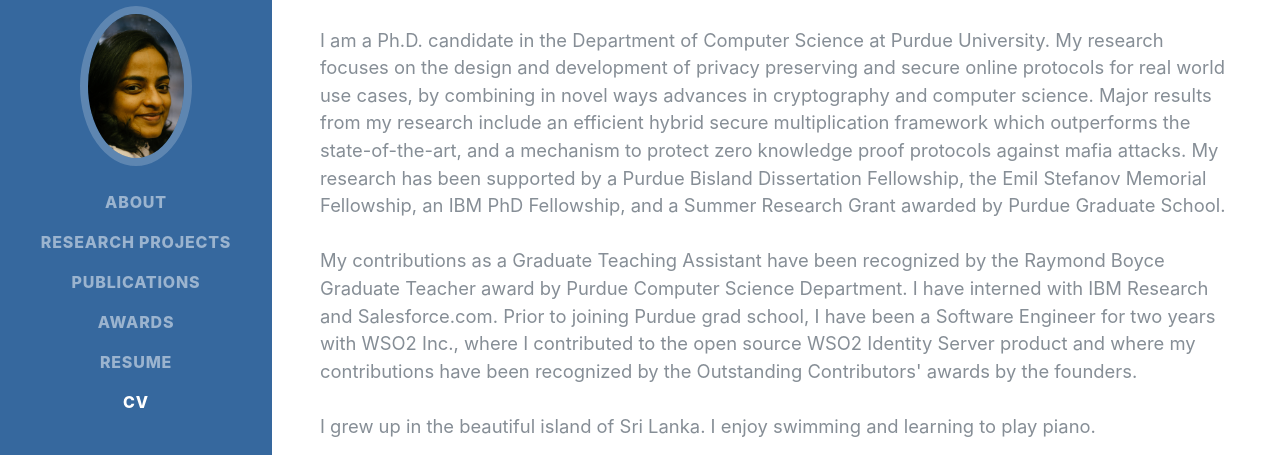
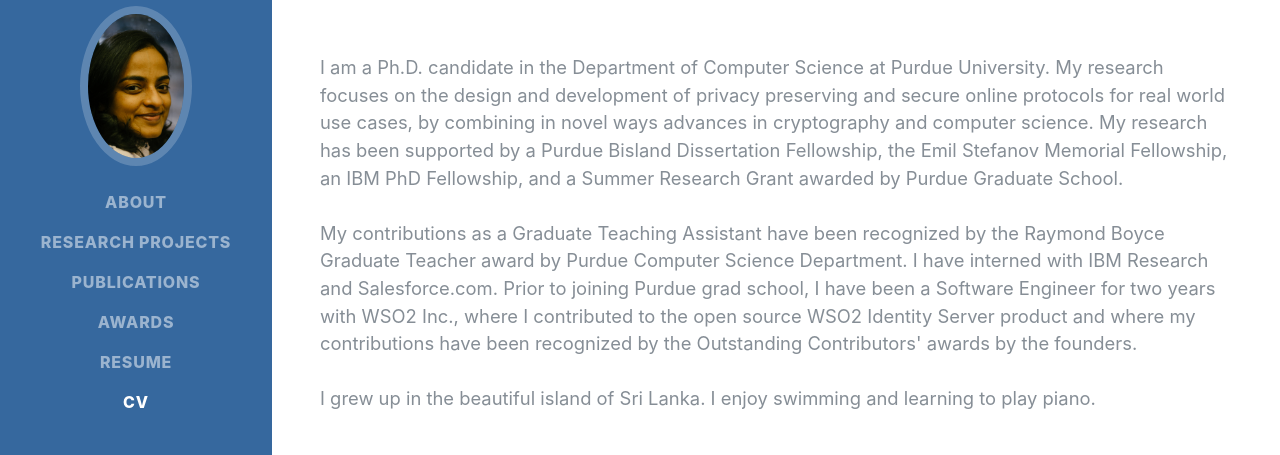
Before and after one commit to hasinitg/hasinitg.github.io, a plain HTML site: page index.html in a window 1280 px wide. Shown: the part 190-645 px from the top of the page. Drawn offline with Linux system fonts and the light colour scheme; a web font is replaced by a local one.

Commit message:
home page

```diff
--- a/index.html
+++ b/index.html
@@ -79,9 +79,9 @@
                 My research focuses on the design and development of privacy preserving and secure online protocols for
                 real world use cases,
                 by combining in novel ways advances in cryptography and computer science.
-                Major results from my research include an efficient hybrid secure multiplication framework which
-                outperforms the state-of-the-art,
-                and a mechanism to protect zero knowledge proof protocols against mafia attacks.
+                <!--Major results from my research include an efficient hybrid secure multiplication framework which-->
+                <!--outperforms the state-of-the-art,-->
+                <!--and a mechanism to protect zero knowledge proof protocols against mafia attacks.-->
                 My research has been supported by a Purdue Bisland Dissertation Fellowship, the Emil Stefanov Memorial
                 Fellowship, an IBM PhD Fellowship,
                 and a Summer Research Grant awarded by Purdue Graduate School.
```
